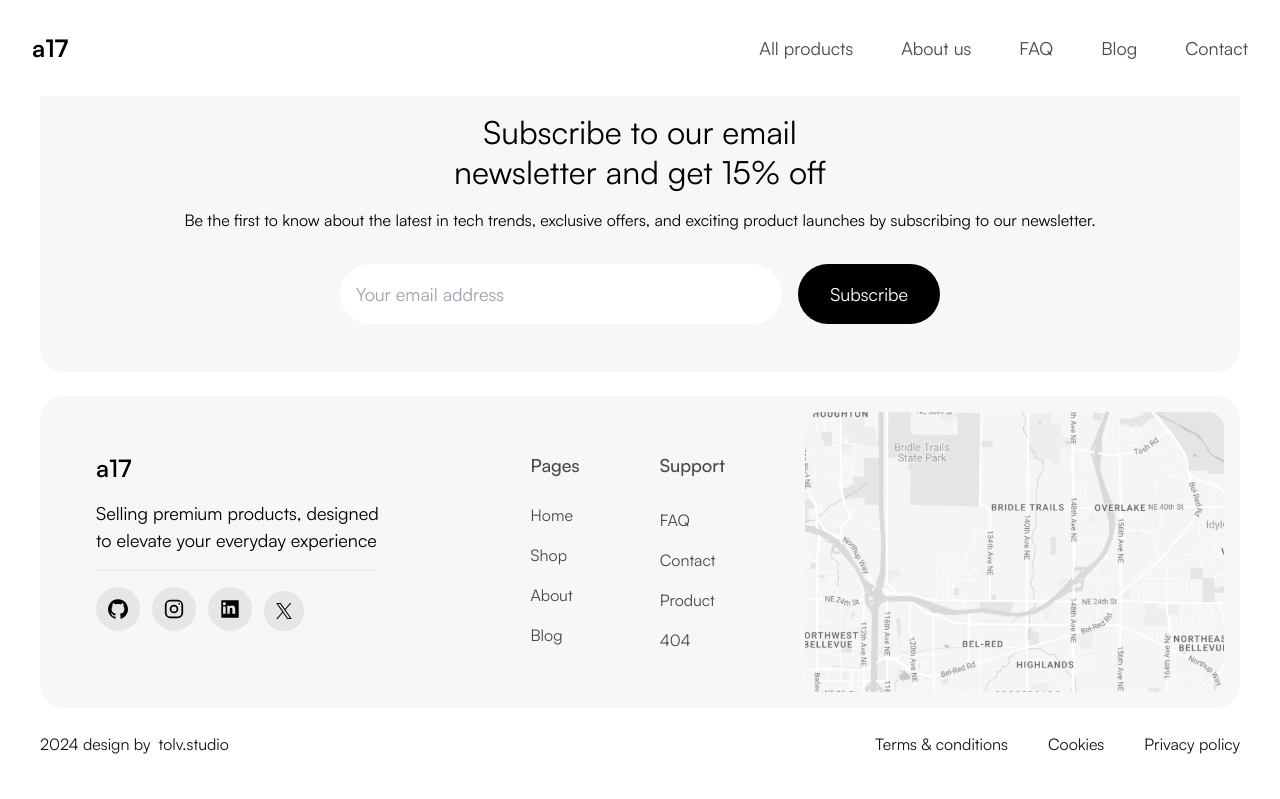
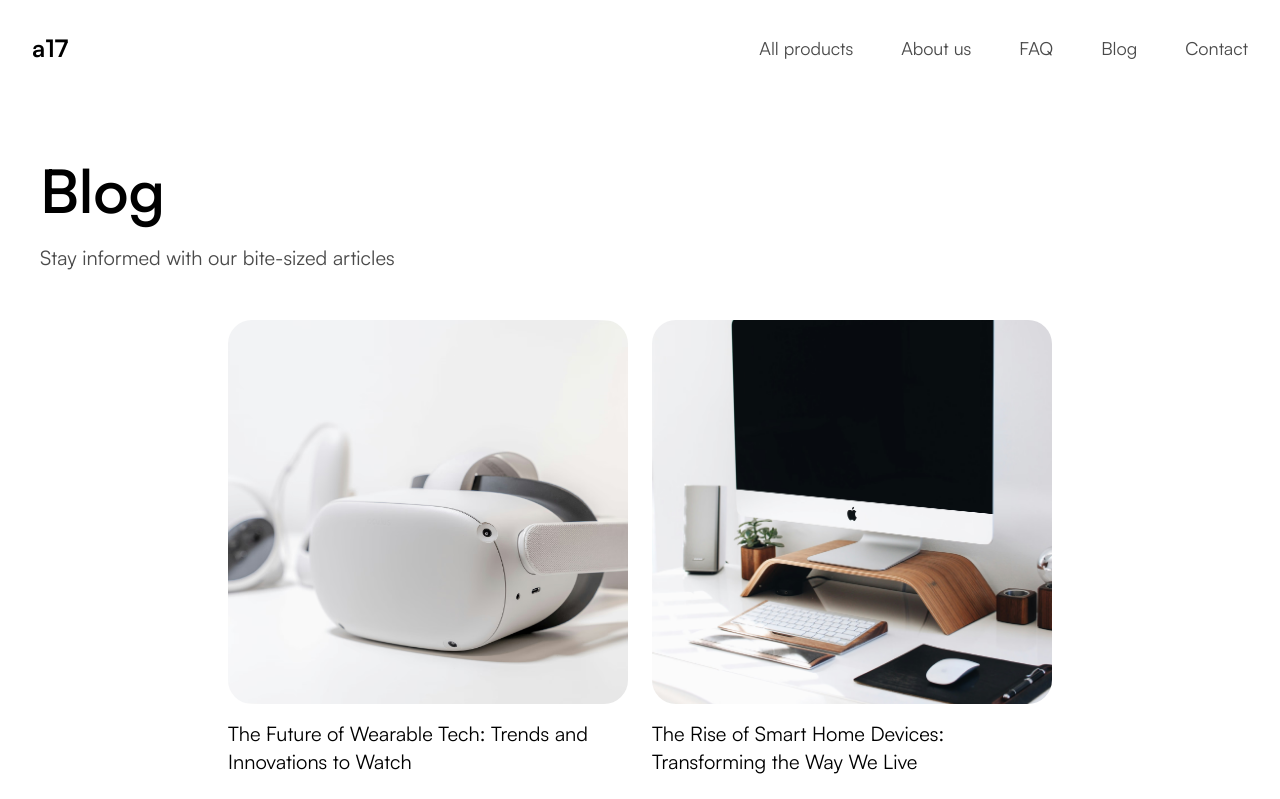
Before and after one commit to amitsaini144/a17, a Next.js app: page /blog in a window 1280 px wide. Shown: the top 799 px of the page. Built offline with nearby package versions, Linux system fonts and the light colour scheme.

Commit message:
blog page complete

```diff
--- a/src/app/blog/page.tsx
+++ b/src/app/blog/page.tsx
@@ -1,6 +1,30 @@
+import BlogCard from "@/components/faq/BlogCard"
+
+const articles = [
+    { id: 1, label: 'The Future of Wearable Tech: Trends and Innovations to Watch', href: '/', image: '/VR.png', },
+    { id: 2, label: 'The Rise of Smart Home Devices: Transforming the Way We Live', href: '/', image: '/pc.png', },
+    { id: 3, label: 'Gaming Gadgets: Revolutionizing Entertainment and Beyond', href: '/', image: '/typing.png', },
+]
 
 export default function Blog() {
     return (
-        <div></div>
+        <div className="flex flex-col items-center w-full min-w-[320px] bg-white">
+            <div className="w-full max-w-[1349px]">
+                <div className="w-full flex flex-col gap-12 px-4 md:px-6 xl:px-10 pt-32 md:pt-40">
+                    <div className="flex flex-col gap-6">
+                        <h1 className="text-6xl text-black font-semibold">Blog</h1>
+                        <p className="text-xl text-[#4a4a4a]">Stay informed with our bite-sized articles</p>
+                    </div>
+
+                    <div className="flex flex-wrap justify-center items-center gap-6">
+                        {articles.map((article) => (
+                            <div className="" key={article.id}>
+                                <BlogCard article={article} />
+                            </div>
+                        ))}
+                    </div>
+                </div>
+            </div>
+        </div>
     )
 }
--- /dev/null
+++ b/src/components/faq/BlogCard.tsx
@@ -0,0 +1,36 @@
+"use client"
+
+import { motion } from "framer-motion";
+import Link from "next/link";
+import Image from "next/image";
+
+interface ArticlesProps {
+    article: {
+        id: number;
+        label: string;
+        href: string;
+        image: string;
+    };
+}
+
+export default function BlogCard({ article }: ArticlesProps) {
+    return (
+        <motion.div whileHover={{ scale: 1.02 }} className="w-full">
+            <Link href="/" className="flex flex-col gap-4 w-full xl:w-[400px]">
+                <div className="rounded-3xl w-full">
+                    <Image
+                        src={article.image}
+                        alt="Ariticle image"
+                        width={400}
+                        height={400}
+                        quality={90}
+                        priority
+                        className="rounded-3xl object-cover h-96 w-full xl:w-[400px]" />
+                </div>
+                <div className="flex">
+                    <p className="text-black text-lg md:text-xl">{article.label}</p>
+                </div>
+            </Link>
+        </motion.div>
+    )
+}
```
